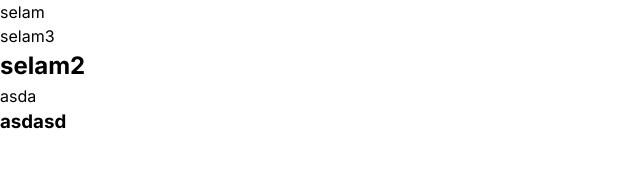
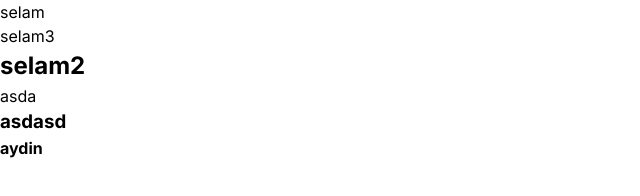
Before and after one commit to thekadiroglu/acunMedyaFrontendTeam, a plain HTML site: page index.html in a window 1280 px wide. Shown: the full height of the page, 0-640 px from the left. Drawn offline with Linux system fonts and the light colour scheme.

Commit message:
aydin deneme

```diff
--- a/index.html
+++ b/index.html
@@ -39,6 +39,7 @@
         <div class="review-button">
             <p>asda</p>
             <h3>asdasd</h3>
+            <h4>aydin</h4>
         </div>
     </section>
 
```
